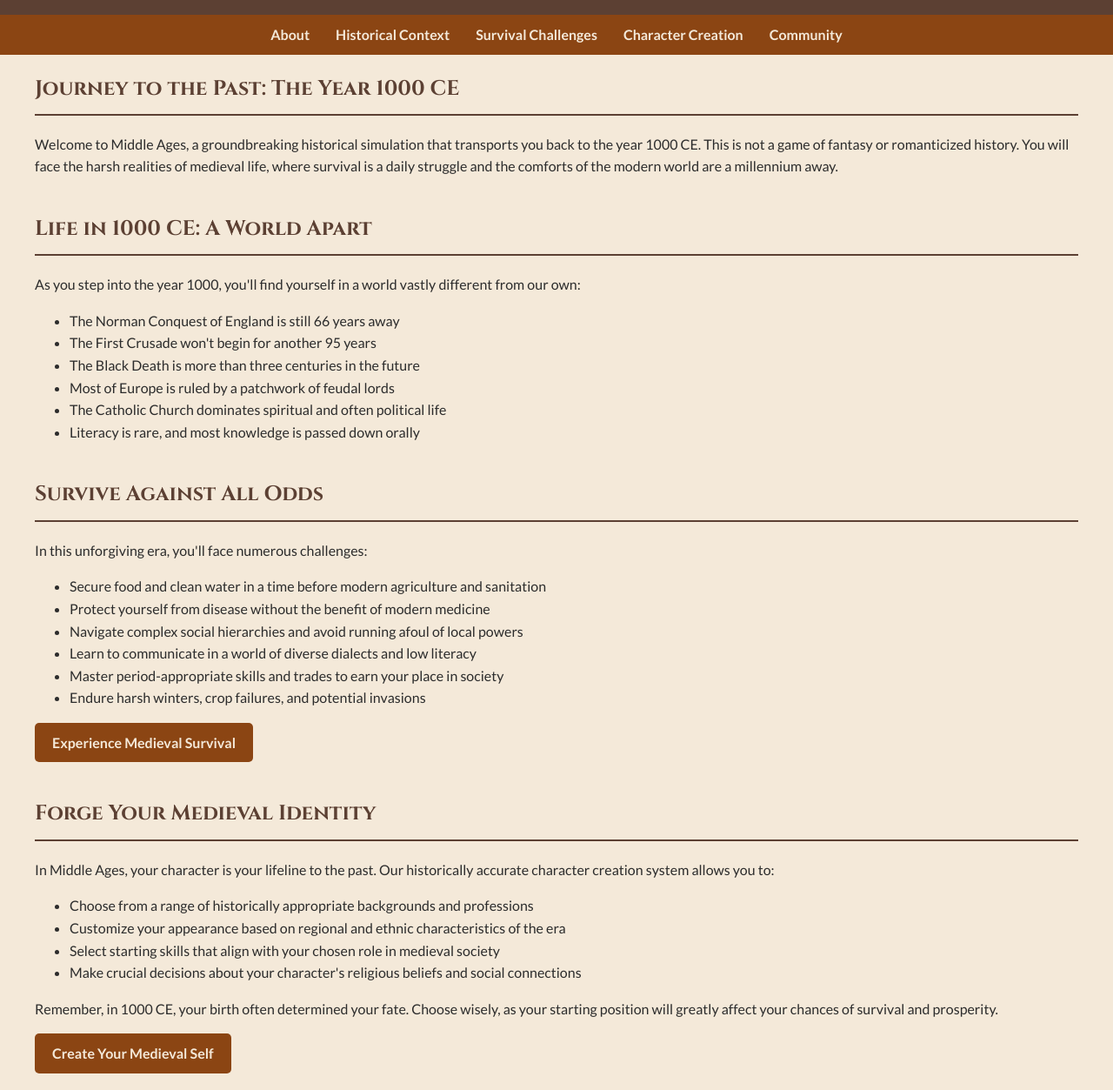
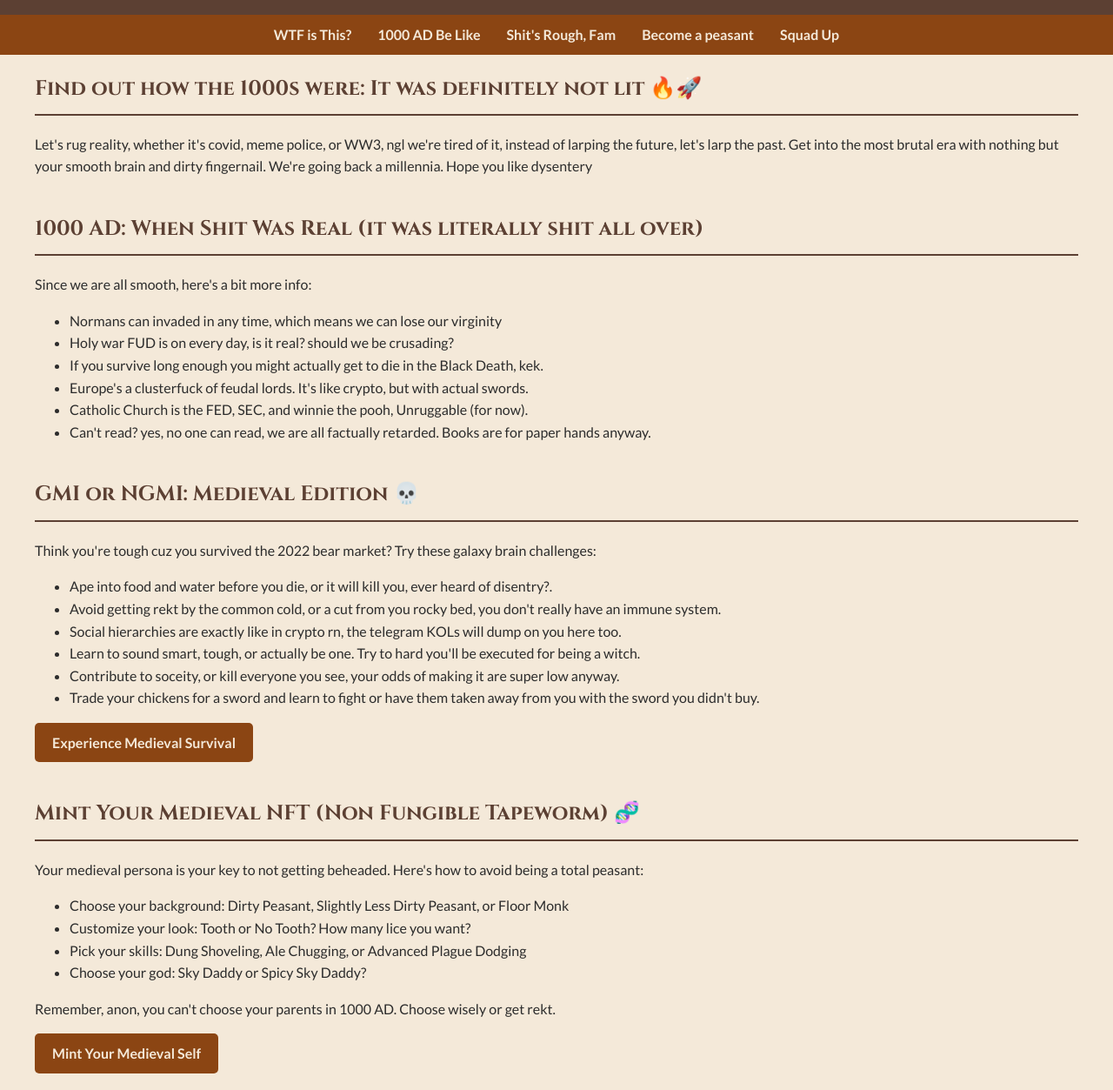
Before and after one commit to nosimeth/middleages, a plain HTML site: page index.html in a window 1280 px wide. Shown: the part 87-1340 px from the top of the page at 87% size. Drawn offline with Linux system fonts and the light colour scheme.

Commit message:
Update index.html

```diff
--- a/index.html
+++ b/index.html
@@ -3,7 +3,7 @@
 <head>
     <meta charset="UTF-8">
     <meta name="viewport" content="width=device-width, initial-scale=1.0">
-    <title>Middle Ages: Survive the Year 1000</title>
+    <title>Middle Ages: try to survive like a real pleb </title>
     <link href="https://fonts.googleapis.com/css2?family=Cinzel:wght@400;700&family=Lato:wght@400;700&display=swap" rel="stylesheet">
     <style>
         :root {
@@ -99,71 +99,71 @@
     <nav>
         <div class="container">
             <ul>
-                <li><a href="#about">About</a></li>
-                <li><a href="#historical-context">Historical Context</a></li>
-                <li><a href="#survival-challenges">Survival Challenges</a></li>
-                <li><a href="#character-creation">Character Creation</a></li>
-                <li><a href="#community">Community</a></li>
+                <li><a href="#about">WTF is This?</a></li>
+                <li><a href="#historical-context">1000 AD Be Like</a></li>
+                <li><a href="#survival-challenges">Shit's Rough, Fam</a></li>
+                <li><a href="#character-creation">Become a peasant</a></li>
+                <li><a href="#community">Squad Up</a></li>
             </ul>
         </div>
     </nav>
     <main class="container">
         <section id="about">
-            <h2>Journey to the Past: The Year 1000 CE</h2>
-            <p>Welcome to Middle Ages, a groundbreaking historical simulation that transports you back to the year 1000 CE. This is not a game of fantasy or romanticized history. You will face the harsh realities of medieval life, where survival is a daily struggle and the comforts of the modern world are a millennium away.</p>
+            <h2>Find out how the 1000s were: It was definitely not lit 🔥🚀</h2>
+            <p> Let's rug reality, whether it's covid, meme police, or WW3, ngl we're tired of it, instead of larping the future, let's larp the past. Get into the most brutal era with nothing but your smooth brain and dirty fingernail. We're going back a millennia. Hope you like dysentery</p>
         </section>
         <section id="historical-context">
-            <h2>Life in 1000 CE: A World Apart</h2>
-            <p>As you step into the year 1000, you'll find yourself in a world vastly different from our own:</p>
+            <h2>1000 AD: When Shit Was Real (it was literally shit all over)</h2>
+            <p>Since we are all smooth, here's a bit more info:</p>
             <ul>
-                <li>The Norman Conquest of England is still 66 years away</li>
-                <li>The First Crusade won't begin for another 95 years</li>
-                <li>The Black Death is more than three centuries in the future</li>
-                <li>Most of Europe is ruled by a patchwork of feudal lords</li>
-                <li>The Catholic Church dominates spiritual and often political life</li>
-                <li>Literacy is rare, and most knowledge is passed down orally</li>
+                <li>Normans can invaded in any time, which means we can lose our virginity</li>
+                <li>Holy war FUD is on every day, is it real? should we be crusading?</li>
+                <li>If you survive long enough you might actually get to die in the Black Death, kek.</li>
+                <li>Europe's a clusterfuck of feudal lords. It's like crypto, but with actual swords.</li>
+                <li>Catholic Church is the FED, SEC, and winnie the pooh, Unruggable (for now).</li>
+                <li>Can't read? yes, no one can read, we are all factually retarded. Books are for paper hands anyway.</li>
             </ul>
         </section>
         <section id="survival-challenges">
-            <h2>Survive Against All Odds</h2>
-            <p>In this unforgiving era, you'll face numerous challenges:</p>
+            <h2>GMI or NGMI: Medieval Edition 💀</h2>
+            <p>Think you're tough cuz you survived the 2022 bear market? Try these galaxy brain challenges:</p>
             <ul>
-                <li>Secure food and clean water in a time before modern agriculture and sanitation</li>
-                <li>Protect yourself from disease without the benefit of modern medicine</li>
-                <li>Navigate complex social hierarchies and avoid running afoul of local powers</li>
-                <li>Learn to communicate in a world of diverse dialects and low literacy</li>
-                <li>Master period-appropriate skills and trades to earn your place in society</li>
-                <li>Endure harsh winters, crop failures, and potential invasions</li>
+                <li>Ape into food and water before you die, or it will kill you, ever heard of disentry?.</li>
+                <li>Avoid getting rekt by the common cold, or a cut from you rocky bed, you don't really have an immune system.</li>
+                <li>Social hierarchies are exactly like in crypto rn, the telegram KOLs will dump on you here too.</li>
+                <li>Learn to sound smart, tough, or actually be one. Try to hard you'll be executed for being a witch. </li>
+                <li>Contribute to soceity, or kill everyone you see, your odds of making it are super low anyway.</li>
+                <li>Trade your chickens for a sword and learn to fight or have them taken away from you with the sword you didn't buy.</li>
             </ul>
             <a href="#" class="cta-button">Experience Medieval Survival</a>
         </section>
         <section id="character-creation">
-            <h2>Forge Your Medieval Identity</h2>
-            <p>In Middle Ages, your character is your lifeline to the past. Our historically accurate character creation system allows you to:</p>
+            <h2>Mint Your Medieval NFT (Non Fungible Tapeworm) 🧬</h2>
+            <p>Your medieval persona is your key to not getting beheaded. Here's how to avoid being a total peasant:</p>
             <ul>
-                <li>Choose from a range of historically appropriate backgrounds and professions</li>
-                <li>Customize your appearance based on regional and ethnic characteristics of the era</li>
-                <li>Select starting skills that align with your chosen role in medieval society</li>
-                <li>Make crucial decisions about your character's religious beliefs and social connections</li>
+                <li>Choose your background: Dirty Peasant, Slightly Less Dirty Peasant, or Floor Monk</li>
+                <li>Customize your look: Tooth or No Tooth? How many lice you want?</li>
+                <li>Pick your skills: Dung Shoveling, Ale Chugging, or Advanced Plague Dodging</li>
+                <li>Choose your god: Sky Daddy or Spicy Sky Daddy?</li>
             </ul>
-            <p>Remember, in 1000 CE, your birth often determined your fate. Choose wisely, as your starting position will greatly affect your chances of survival and prosperity.</p>
-            <a href="#" class="cta-button">Create Your Medieval Self</a>
+            <p>Remember, anon, you can't choose your parents in 1000 AD. Choose wisely or get rekt.</p>
+            <a href="#" class="cta-button">Mint Your Medieval Self</a>
         </section>
         <section id="community">
-            <h2>Learn and Survive Together</h2>
-            <p>Middle Ages is more than just a simulation - it's a community of history enthusiasts, survivalists, and curious minds. Connect with fellow time travelers to:</p>
+            <h2>Regect modernity, embrace old gone dirty, superstitous, and disease ridden tradition🤝</h2>
+            <p>Middle Ages ain't a solo mission. It's a community of fellow morons such as yourself. Join a team that shares :</p>
             <ul>
-                <li>Share survival strategies and historical insights</li>
-                <li>Participate in group challenges and historical reenactments</li>
-                <li>Discuss the social, economic, and political realities of the era</li>
-                <li>Collaborate on historical research to enhance the accuracy of our simulation</li>
+                <li>Share big brain medieval plays. Learn how to avoid getting your cheeks clapped by other anons</li>
+                <li>Join group quests like "Raid the Next Village" or "Don't Die of Cholera"</li>
+                <li>Discuss the medieval political and economic meta. Spoiler: they are all ponzis.</li>
+                <li>Help make our simulation more accurate. Was were of "XXX The Great" people really that great? Lets find out.</li>
             </ul>
-            <a href="#" class="cta-button">Join the Community</a>
+            <a href="#" class="cta-button">Join the Medieval idiotcraty</a>
         </section>
     </main>
     <footer>
         <div class="container">
-            <p>&copy; 2024 Middle Ages: Survive the Year 1000. All rights reserved.</p>
+            <p>&copy; 1024 Middle Ages: Have fun staying peasant.</p>
         </div>
     </footer>
 </body>
```
